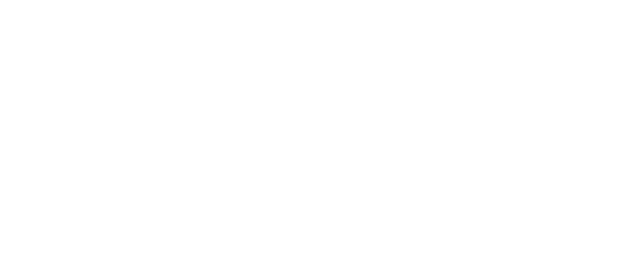
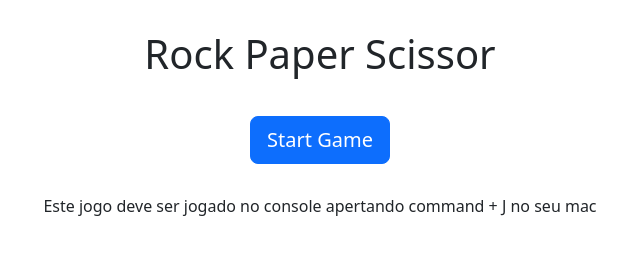
Before and after one commit to rendell-arruda/Odin-Student-Challenger, a plain HTML site: page rock-paper-scissor/index.html in a window 1280 px wide. Shown: the whole page, without its empty margins (320-960 px from the left). Drawn offline with nearby package versions, Linux system fonts and the light colour scheme.

Commit message:
add styles html

```diff
--- a/rock-paper-scissor/index.html
+++ b/rock-paper-scissor/index.html
@@ -5,8 +5,18 @@
     <meta http-equiv="X-UA-Compatible" content="IE=edge" />
     <meta name="viewport" content="width=device-width, initial-scale=1.0" />
     <title>Rock, paper and scissor</title>
+    <link href="https://cdn.jsdelivr.net/npm/bootstrap@5.3.0-alpha1/dist/css/bootstrap.min.css" rel="stylesheet" integrity="sha384-GLhlTQ8iRABdZLl6O3oVMWSktQOp6b7In1Zl3/Jr59b6EGGoI1aFkw7cmDA6j6gD" crossorigin="anonymous">
+    <link rel="stylesheet" href="style.css">
+  </head>
   </head>
   <body>
+    <div class="container d-flex align-items-center flex-column ">
+      <h1 class="title">Rock Paper Scissor</h1>
+      <button class=" btn btn-primary btn-lg" onclick="game()">Start Game</button>
+      <p class="descrip">
+        Este jogo deve ser jogado no console apertando command + J no seu mac
+      </p>
+    </div>
     <script src="script.js"></script>
   </body>
 </html>
--- /dev/null
+++ b/rock-paper-scissor/style.css
@@ -0,0 +1,4 @@
+.container {
+  margin-top: 30px;
+  gap: 30px;
+}
```
